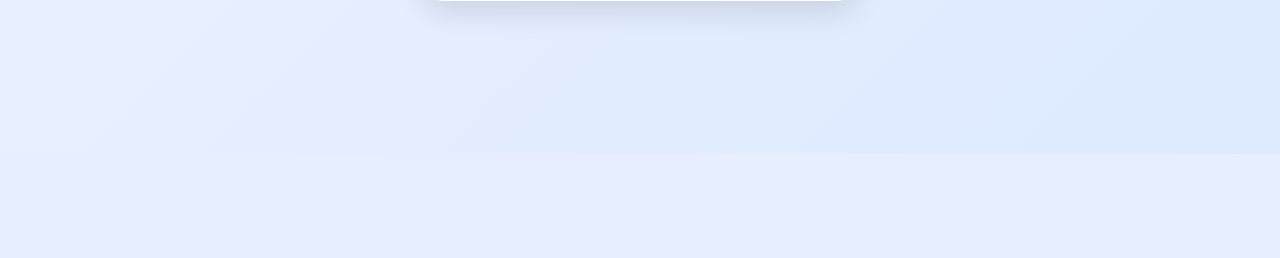
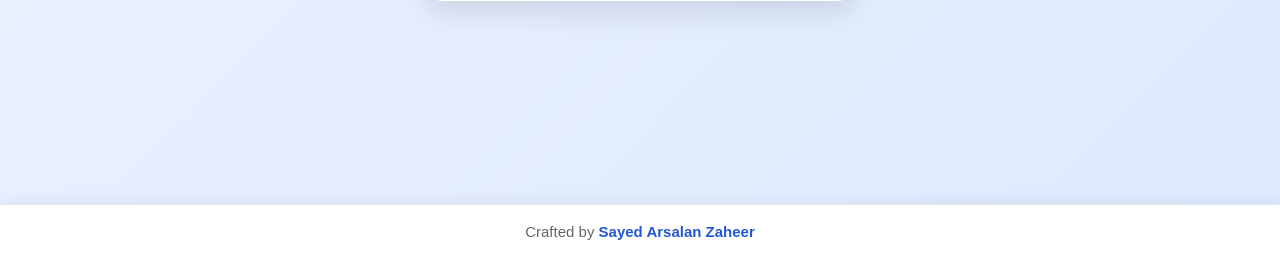
Before and after one commit to arsalanxyz/LearnFlow, a Flask app: page / in a window 1280 px wide. Shown: the part 646-904 px from the top of the page. Before the commit the page ends 668 px from the top, so only its background shows below. Run offline with Flask 3, Linux system fonts and the light colour scheme.

Commit message:
Updated footer text

```diff
--- a/static/css/style.css
+++ b/static/css/style.css
@@ -846,3 +846,27 @@ body {
         text-align: center;
     }
 }
+/* ==========================
+   FOOTER
+========================== */
+
+.site-footer {
+    width: 100%;
+    margin-top: 50px;
+    padding: 18px 20px;
+    background: #ffffff;
+    border-top: 1px solid #e5e5e5;
+    text-align: center;
+    font-size: 15px;
+    color: #666;
+    box-shadow: 0 -3px 15px rgba(0,0,0,.05);
+}
+
+.site-footer strong {
+    color: #2457d6;
+    font-weight: 700;
+}
+
+.site-footer:hover strong {
+    color: #1745bd;
+}
--- a/templates/dashboard.html
+++ b/templates/dashboard.html
@@ -227,6 +227,8 @@
     </div>
 
   </main>
-
+<footer class="site-footer">
+    <p>Crafted by <strong>Sayed Arsalan Zaheer</strong></p>
+</footer>
 </body>
 </html>
--- a/templates/login.html
+++ b/templates/login.html
@@ -108,6 +108,8 @@
     </div>
 
   </div>
-
+<footer class="site-footer">
+    <p>Crafted by <strong>Sayed Arsalan Zaheer</strong></p>
+</footer>
 </body>
 </html>
--- a/templates/progress.html
+++ b/templates/progress.html
@@ -127,6 +127,8 @@
     {% endif %}
 
   </main>
-
+<footer class="site-footer">
+    <p>Crafted by <strong>Sayed Arsalan Zaheer</strong></p>
+</footer>
 </body>
 </html>
--- a/templates/quiz.html
+++ b/templates/quiz.html
@@ -78,5 +78,8 @@
       </form>
     </div>
   </main>
+  <footer class="site-footer">
+    <p>Crafted by <strong>Sayed Arsalan Zaheer</strong></p>
+</footer>
 </body>
 </html>
--- a/templates/quiz_result.html
+++ b/templates/quiz_result.html
@@ -113,6 +113,8 @@ content="width=device-width, initial-scale=1.0"
 
 
   </main>
-
+<footer class="site-footer">
+    <p>Crafted by <strong>Sayed Arsalan Zaheer</strong></p>
+</footer>
 </body>
 </html>
--- a/templates/register.html
+++ b/templates/register.html
@@ -98,5 +98,8 @@
       </p>
     </div>
   </div>
+  <footer class="site-footer">
+    <p>Crafted by <strong>Sayed Arsalan Zaheer</strong></p>
+</footer>
 </body>
 </html>
--- a/templates/reset_password.html
+++ b/templates/reset_password.html
@@ -74,5 +74,8 @@
       </p>
     </div>
   </div>
+  <footer class="site-footer">
+    <p>Crafted by <strong>Sayed Arsalan Zaheer</strong></p>
+</footer>
 </body>
 </html>
--- a/templates/study_material.html
+++ b/templates/study_material.html
@@ -61,5 +61,8 @@
       </div>
     </div>
   </main>
+  <footer class="site-footer">
+    <p>Crafted by <strong>Sayed Arsalan Zaheer</strong></p>
+</footer>
 </body>
 </html>
```
